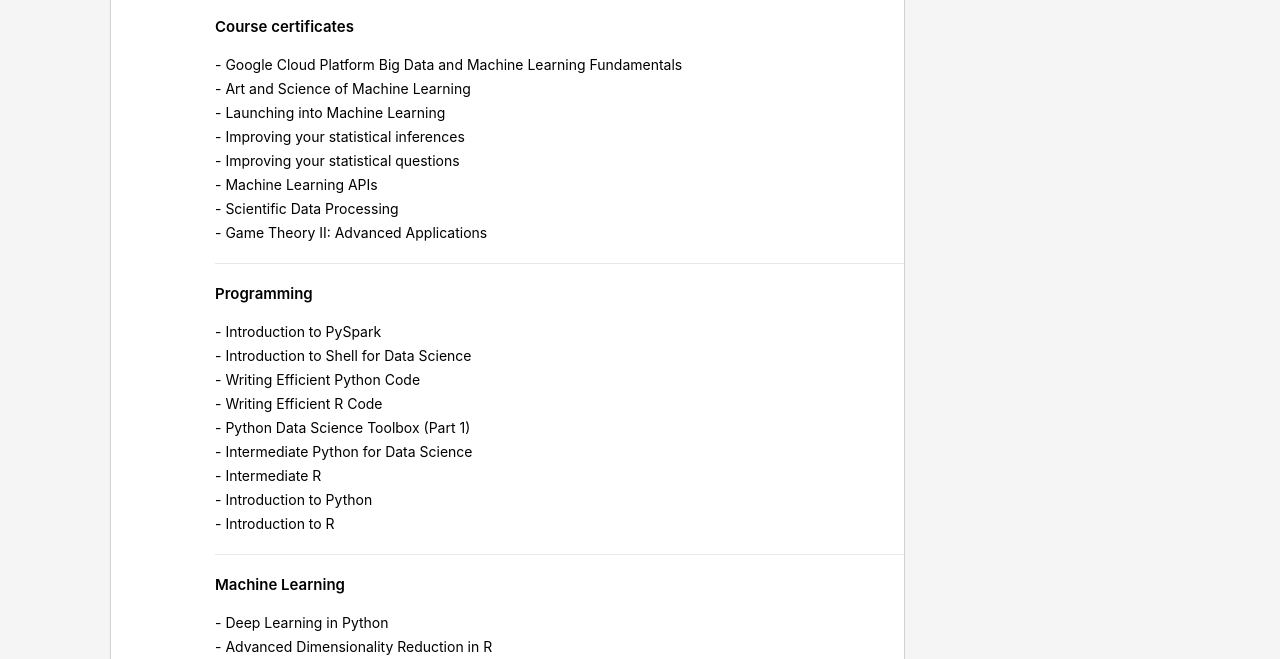
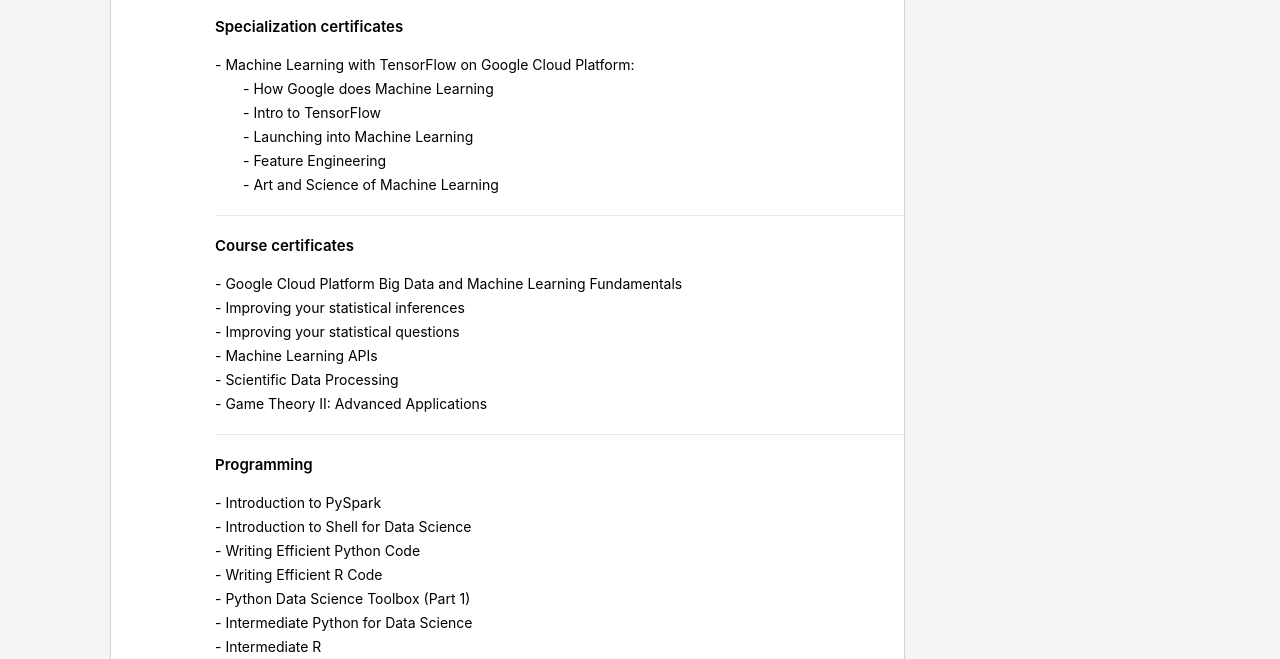
Before and after one commit to AndresCamposM/CoursesAndCertifications, a plain HTML site: page index.html in a window 1280 px wide. Shown: the part 125-784 px from the top of the page. Drawn offline with Linux system fonts and the light colour scheme.

Commit message:
Update index.html

```diff
--- a/index.html
+++ b/index.html
@@ -119,11 +119,19 @@ Under no circumstances it seeks to deceive or pretend to be something that is no
   <br><br><br>
   <div>
   <p style="text-indent: -80px;"> Courses and Certifications</p>
+
+
+  <p id="categoria"> Specialization certificates </p>
+
+  <a href="https://www.coursera.org/account/accomplishments/specialization/certificate/3T39P69BN9RC" ga-event-category="Cursos" ga-event-action="Clickeo" ga-event-label="- Machine Learning with TensorFlow on Google Cloud Platform" style="text-decoration: none; color:black;;" id="texto" >- Machine Learning with TensorFlow on Google Cloud Platform:</a><br>
+  <a href="https://www.coursera.org/account/accomplishments/certificate/26XS5EA59KTL" ga-event-category="Cursos" ga-event-action="Clickeo" ga-event-label="- How Google does Machine Learning" style="text-decoration: none; color:black;" id="texto" >&emsp;&emsp;- How Google does Machine Learning</a><br>
+  <a href="https://www.coursera.org/account/accomplishments/certificate/N4V5M5BTW28K" ga-event-category="Cursos" ga-event-action="Clickeo" ga-event-label="- Intro to TensorFlow" style="text-decoration: none; color:black;" id="texto" >&emsp;&emsp;- Intro to TensorFlow</a><br>
+  <a href="https://www.coursera.org/account/accomplishments/certificate/RLUEPYGPRTG2" ga-event-category="Cursos" ga-event-action="Clickeo" ga-event-label="- Launching into Machine Learning" style="text-decoration: none; color:black;" id="texto" >&emsp;&emsp;- Launching into Machine Learning</a><br>
+  <a href="https://www.coursera.org/account/accomplishments/certificate/33RK3JY3XQEB" ga-event-category="Cursos" ga-event-action="Clickeo" ga-event-label="- Feature Engineering" style="text-decoration: none; color:black;" id="texto" >&emsp;&emsp;- Feature Engineering</a><br>
+  <a href="https://www.coursera.org/account/accomplishments/certificate/CTS2FR4DXHMT" ga-event-category="Cursos" ga-event-action="Clickeo" ga-event-label="- Art and Science of Machine Learning" style="text-decoration: none; color:black;" id="texto" >&emsp;&emsp;- Art and Science of Machine Learning</a><br>
+  <p id="element"></p>
   <p id="categoria"> Course certificates </p>
-
   <a href="https://www.coursera.org/account/accomplishments/certificate/ZMFZCBMSP4ZP" ga-event-category="Cursos" ga-event-action="Clickeo" ga-event-label="- Google Cloud Platform Big Data and Machine Learning Fundamentals" style="text-decoration: none; color:black;" id="texto" >- Google Cloud Platform Big Data and Machine Learning Fundamentals</a><br>
-  <a href="https://www.coursera.org/account/accomplishments/certificate/CTS2FR4DXHMT" ga-event-category="Cursos" ga-event-action="Clickeo" ga-event-label="- Art and Science of Machine Learning" style="text-decoration: none; color:black;" id="texto" >- Art and Science of Machine Learning</a><br>
-  <a href="https://www.coursera.org/account/accomplishments/certificate/RLUEPYGPRTG2" ga-event-category="Cursos" ga-event-action="Clickeo" ga-event-label="- Launching into Machine Learning" style="text-decoration: none; color:black;" id="texto" >- Launching into Machine Learning</a><br>
   <a href="https://www.coursera.org/account/accomplishments/verify/Q8BZXC34QAX2" ga-event-category="Cursos" ga-event-action="Clickeo" ga-event-label="- Improving your statistical inferences" style="text-decoration: none; color:black;" id="texto">- Improving your statistical inferences</a><br>
   <a href="https://www.coursera.org/account/accomplishments/verify/DHENF68YFU6R" ga-event-category="Cursos" ga-event-action="Clickeo" ga-event-label="- Improving your statistical questions" style="text-decoration: none; color:black;" id="texto">- Improving your statistical questions</a><br>
   <a href="https://www.qwiklabs.com/public_profiles/a7d1ba3c-e876-4e45-bcd4-68b0f0d097cf" ga-event-category="Cursos" ga-event-action="Clickeo" ga-event-label="- Machine Learning APIs" style="text-decoration: none; color:black;" id="texto" >- Machine Learning APIs</a><br>
```
